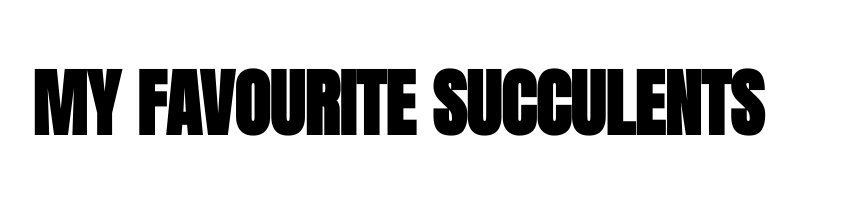
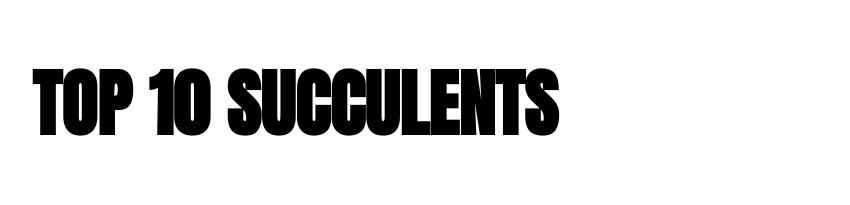
Before and after one commit to Maxframe/kickweb, a plain HTML site: page 02.03/Übung/index.html in a window 1280 px wide. Shown: the top 205 px of the page, without its empty margins (208-1058 px from the left). Drawn offline with Linux system fonts and the light colour scheme.

Commit message:
Update index.html

```diff
--- a/02.03/Übung/index.html
+++ b/02.03/Übung/index.html
@@ -9,7 +9,7 @@
 </head>
 <body>
     <div class="container">
-        <h1 class="titletext">My favourite succulents</h1>
+        <h1 class="titletext">Top 10 succulents</h1>
 
         <p>Lorem ipsum dolor sit amet, consectetur adipisicing elit. Sequi id adipisci corporis tempore fuga aut, neque voluptatem quisquam quas quos aspernatur asperiores!
         Ea exercitationem non dolores recusandae maxime sequi quam?
```
